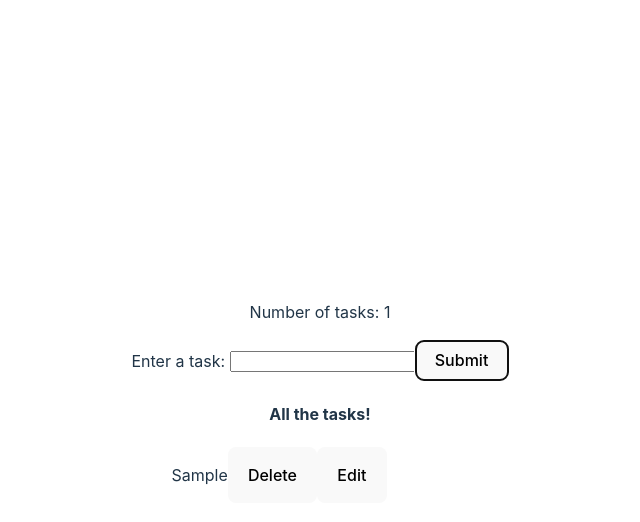
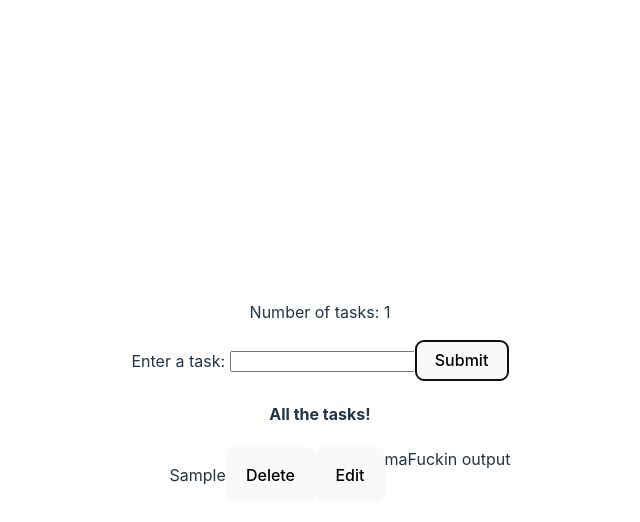
Before and after one commit to Kbouti/reactSandbox, a React (Vite) app: page / in a window 1280 px wide. Both pictures are taken after typing "Sample" into the empty fields and a click on the button "Submit". Shown: the top 522 px of the page, without its empty margins (320-960 px from the left). Built offline with nearby package versions, Linux system fonts and the light colour scheme.

Commit message:
Import output class in input file

```diff
--- a/src/input.jsx
+++ b/src/input.jsx
@@ -1,5 +1,6 @@
 import React, { Component } from "react";
 
+import Output from "./output";
 
 class ClassInput extends Component {
   constructor(props) {
@@ -122,6 +123,15 @@ handleEditClick(e) {
 <button className="editButton" onClick={this.handleEditClick}>Edit</button>
 
 
+
+<Output/>
+{/* Cool! We've imported out output component. Maybe we put all the logic for the todo li there? */}
+
+
+
+
+
+
             </li>
           ))}
         </ul>
--- /dev/null
+++ b/src/output.jsx
@@ -0,0 +1,9 @@
+import { React, Component } from "react";
+
+class Output extends Component {
+  render() {
+    return <div>maFuckin output</div>;
+  }
+}
+
+export default Output;
```
